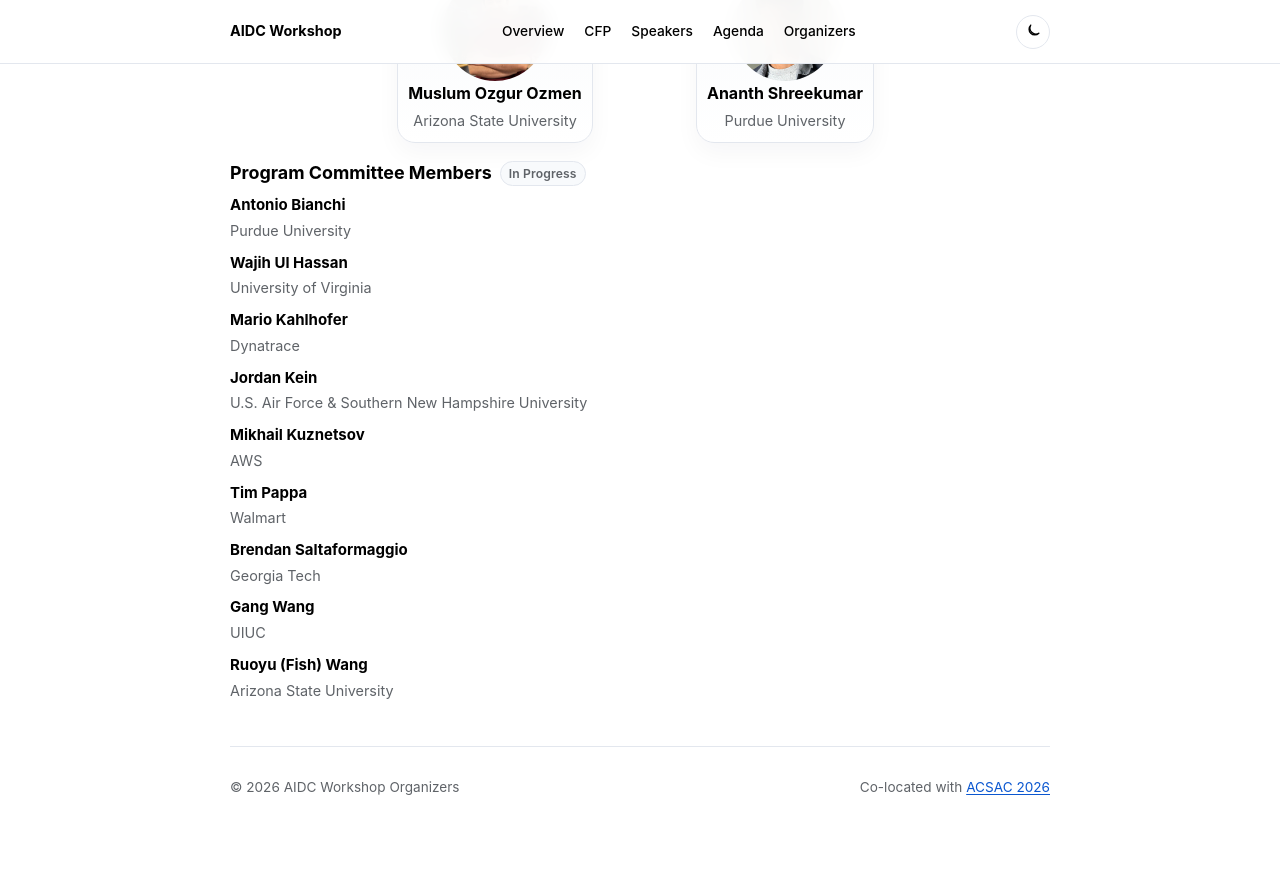
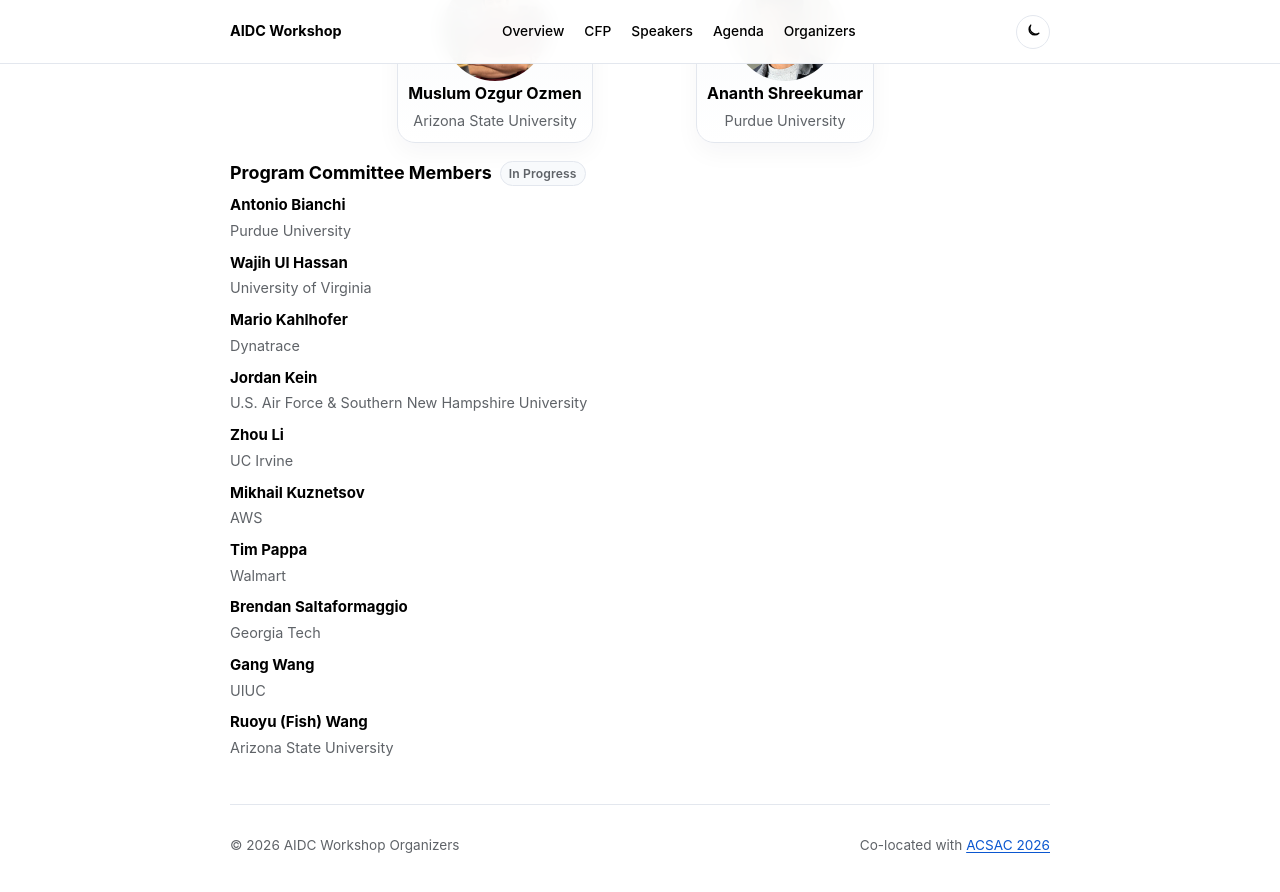
Before and after one commit to aidcworkshop/aidcworkshop.github.io, a Jekyll site: the page built from index.md, in a window 1280 px wide and 900 px high, scrolled down 5817 px. Shown: the top 892 px of the window. Built offline with Jekyll 4.4.1, drawn with Linux system fonts in a browser that asks for light colours; before the commit the page ends 6660 px from its top, so only the background shows below that.

Commit message:
Add Zhou Li to program committee

```diff
--- a/_data/workshop.yml
+++ b/_data/workshop.yml
@@ -234,6 +234,8 @@ organizers:
           affiliation: "Dynatrace"
         - name: "Jordan Kein"
           affiliation: "U.S. Air Force & Southern New Hampshire University"
+        - name: "Zhou Li"
+          affiliation: "UC Irvine"
         - name: "Mikhail Kuznetsov"
           affiliation: "AWS"
         - name: "Tim Pappa"
```
